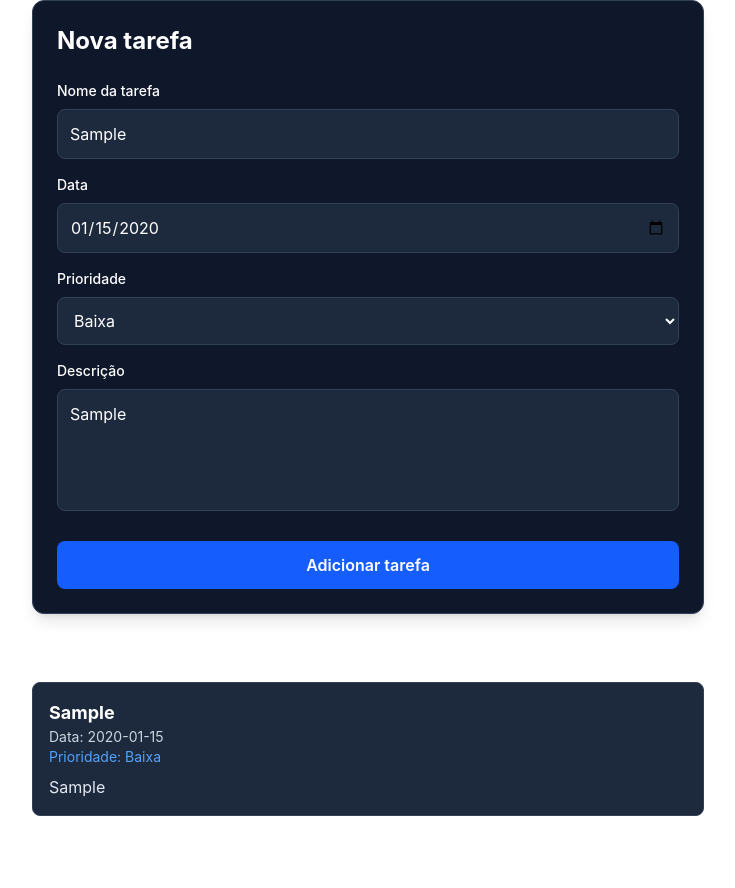
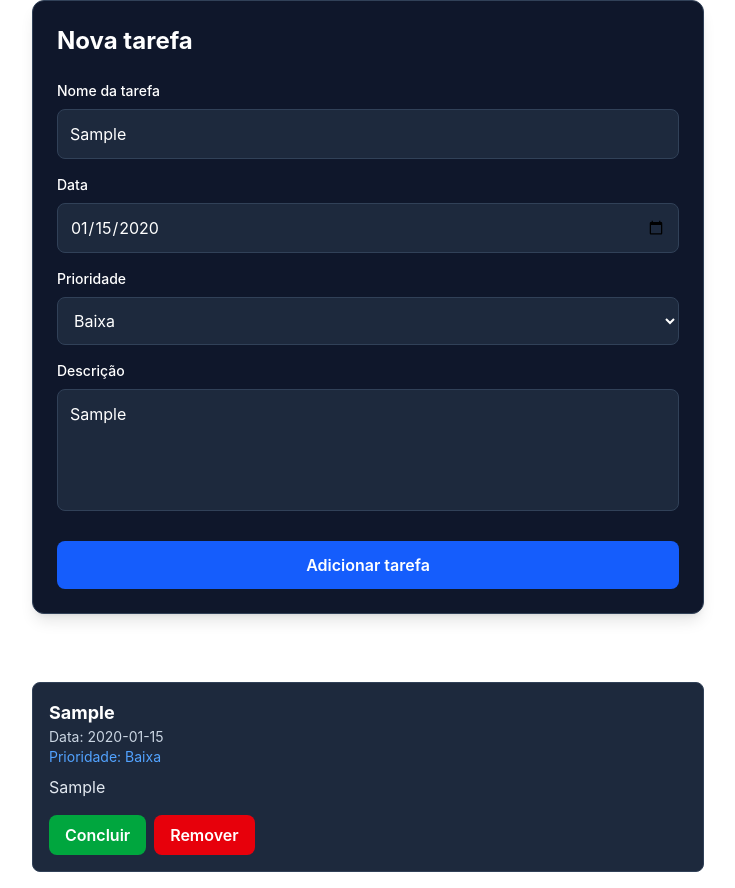
Before and after one commit to gbzambo/CP4-WEBDEV-DEVTASK, a React (Vite) app: page / in a window 1280 px wide. Both pictures are taken after typing "Sample", "2020-01-15", "Sample" into the empty fields and a click on the button "Adicionar tarefa". Shown: the whole page, without its empty margins (272-1007 px from the left). Before the commit the page ends 832 px from the top, so only its background shows below. Built offline with nearby package versions, Linux system fonts and the light colour scheme.

Commit message:
feat: adiciona conclusão e remoção de tarefas

```diff
--- a/src/App.jsx
+++ b/src/App.jsx
@@ -4,13 +4,30 @@ import TaskForm from "./components/TaskForm"
   import TaskList from "./components/TaskList"
   const App = () => {
     const [tarefas, setTarefas] = useState([])
+    const concluirTarefa = (id) => {
+    setTarefas(
+
+      tarefas.map((tarefa) =>
+        tarefa.id === id
+          ? { ...tarefa, concluida: true }
+          : tarefa
+      )
+    )
+  }
+  const removerTarefa = (id) => {
+  setTarefas(tarefas.filter((tarefa) => tarefa.id !== id))
+}
     const adicionarTarefa = (novaTarefa) => {
   setTarefas([...tarefas, novaTarefa])
   }
     return (
       <div>
         <TaskForm onAdicionarTarefa={adicionarTarefa} />
-      <TaskList tarefas={tarefas} />
+        <TaskList
+          tarefas={tarefas}
+           onConcluir={concluirTarefa}
+          onRemover={removerTarefa}
+        />
       </div>
     )
   }
--- a/src/components/TaskCard.jsx
+++ b/src/components/TaskCard.jsx
@@ -1,9 +1,15 @@
-const TaskCard = ({ tarefa }) => {
+const TaskCard = ({ tarefa, onConcluir, onRemover }) => {
   return (
     <div className="mb-4 rounded-lg border border-slate-700 bg-slate-800 p-4">
       <h3 className="text-lg font-bold text-white">
         {tarefa.nome}
       </h3>
+
+      {tarefa.concluida && (
+        <p className="text-green-400">
+          Concluída
+        </p>
+      )}
 
       <p className="text-sm text-slate-300">
         Data: {tarefa.data}
@@ -16,6 +22,20 @@ const TaskCard = ({ tarefa }) => {
       <p className="mt-2 text-slate-200">
         {tarefa.descricao}
       </p>
+
+      <button
+        onClick={() => onConcluir(tarefa.id)}
+        className="mt-4 rounded-lg bg-green-600 px-4 py-2 font-semibold text-white transition hover:bg-green-500"
+      >
+        Concluir
+      </button>
+
+      <button
+        onClick={() => onRemover(tarefa.id)}
+        className="ml-2 mt-4 rounded-lg bg-red-600 px-4 py-2 font-semibold text-white transition hover:bg-red-500"
+      >
+        Remover
+      </button>
     </div>
   )
 }
--- a/src/components/TaskList.jsx
+++ b/src/components/TaskList.jsx
@@ -1,6 +1,6 @@
 import TaskCard from "./TaskCard"
 
-const TaskList = ({ tarefas }) => {
+const TaskList = ({ tarefas, onConcluir, onRemover}) => {
   return (
     <div className="mx-auto mt-6 max-w-2xl">
       <h2 className="mb-4 text-xl font-bold text-white">
@@ -8,7 +8,12 @@ const TaskList = ({ tarefas }) => {
       </h2>
 
       {tarefas.map((tarefa) => (
-        <TaskCard key={tarefa.id} tarefa={tarefa} />
+        <TaskCard
+          key={tarefa.id}
+          tarefa={tarefa}
+          onConcluir={onConcluir}
+          onRemover={onRemover}
+        />
       ))}
     </div>
   )
```
Lines whose indentation alone changed are shown as unchanged.
